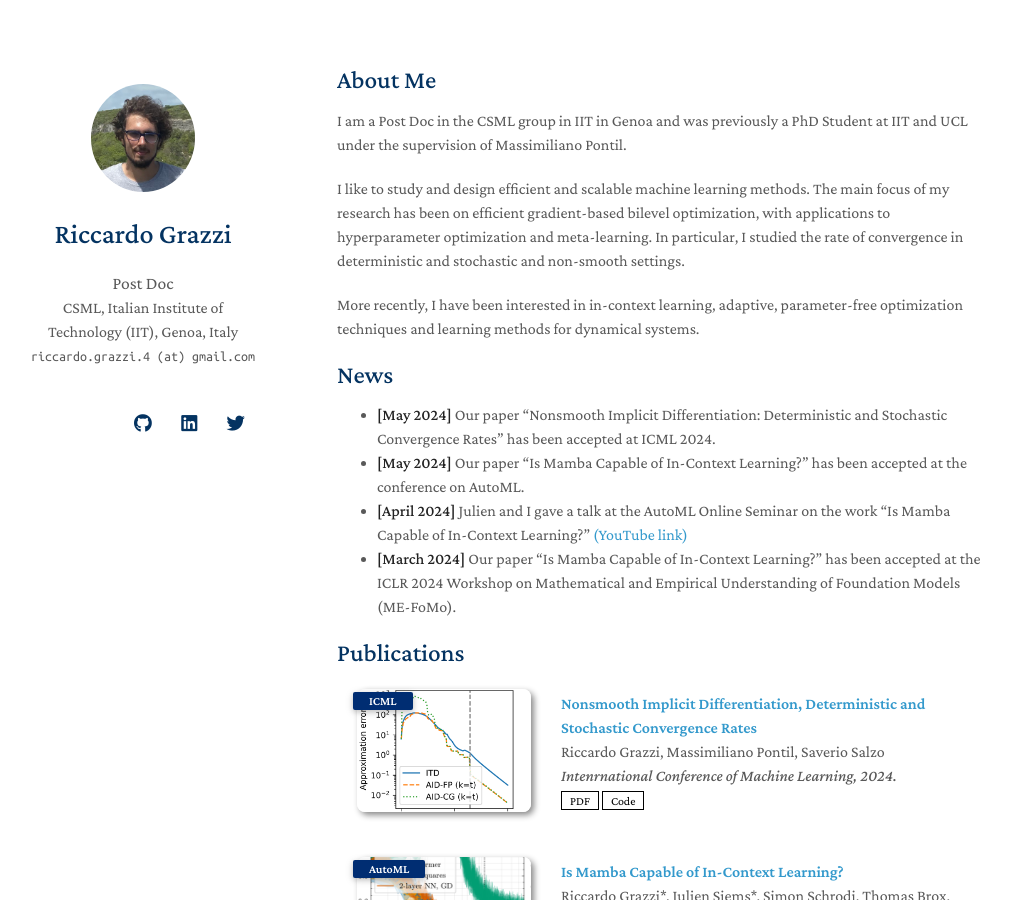
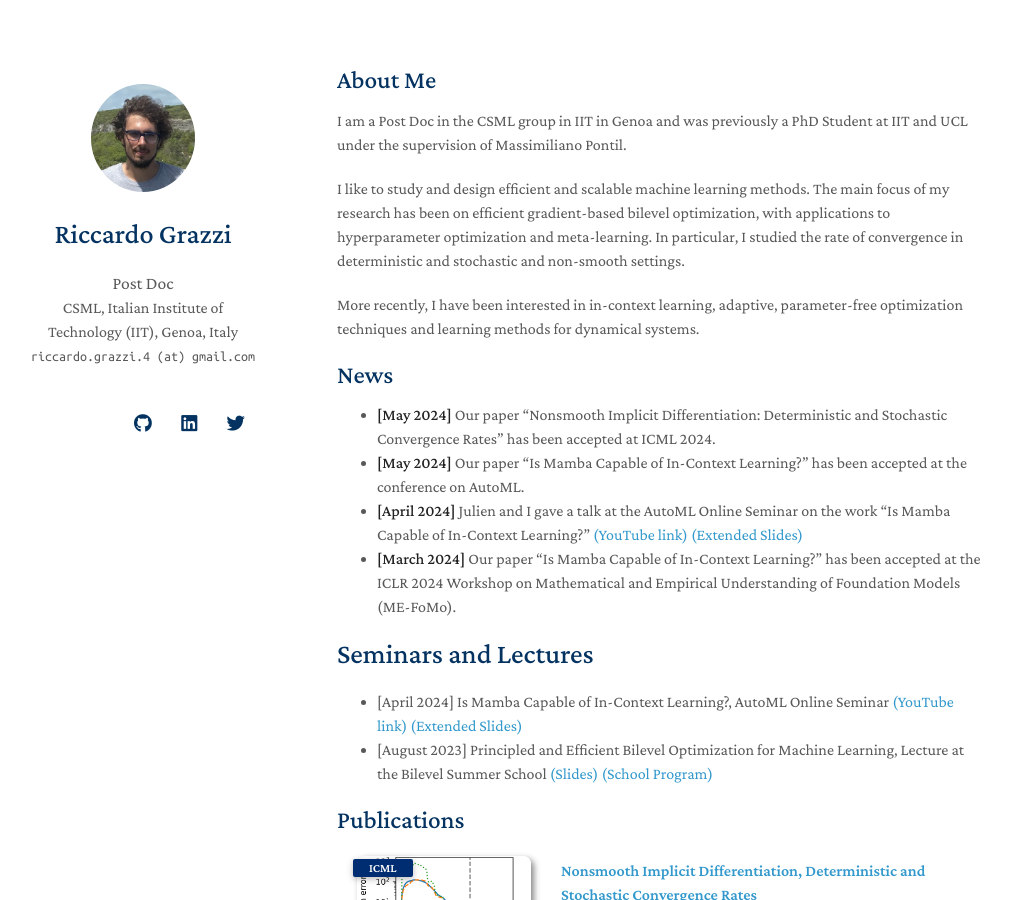
Before and after one commit to prolearner/riccardograzzi.github.io, a Jekyll site: the page built from index.md, in a window 1280 px wide and 900 px high. Shown: the whole window, without its empty margins (133-1144 px from the left). Built offline with Jekyll 4.4.1, drawn with Linux system fonts in a browser that asks for light colours; nearby versions of some CDN libraries; a style sheet for code colours, icons or effects is not loaded; our own code applies the rules of GitHub Pages for plain Markdown files.

Commit message:
added Seminars and Lectures

```diff
--- a/index.md
+++ b/index.md
@@ -20,8 +20,12 @@ More recently, I have been interested in in-context learning, adaptive, paramete
 
 - **[May 2024]** Our paper “Nonsmooth Implicit Differentiation: Deterministic and Stochastic Convergence Rates” has been accepted at ICML 2024.
 - **[May 2024]** Our paper “Is Mamba Capable of In-Context Learning?” has been accepted at the conference on AutoML.
-- **[April 2024]** Julien and I gave a talk at the AutoML Online Seminar on the work "Is Mamba Capable of In-Context Learning?" [(YouTube link)](https://www.youtube.com/watch?v=q5-RPiBP2Bs)
+- **[April 2024]** Julien and I gave a talk at the AutoML Online Seminar on the work "Is Mamba Capable of In-Context Learning?" [(YouTube link)](https://www.youtube.com/watch?v=q5-RPiBP2Bs) [(Extended Slides)](https://docs.google.com/presentation/d/e/2PACX-1vSU577DacRC1VDjMmqmY_JMiATDxc3JRPSgDzrM_QDqf3ZjE64IXcXvBAmHm14TAQXbCtptFsSkokFz/pub?start=false&loop=false&delayms=3000&slide=id.p)
 - **[March 2024]** Our paper “Is Mamba Capable of In-Context Learning?” has been accepted at the ICLR 2024 Workshop on Mathematical and Empirical Understanding of Foundation Models (ME-FoMo).
+
+# Seminars and Lectures
+- [April 2024] Is Mamba Capable of In-Context Learning?, AutoML Online Seminar [(YouTube link)](https://www.youtube.com/watch?v=q5-RPiBP2Bs) [(Extended Slides)](https://docs.google.com/presentation/d/e/2PACX-1vSU577DacRC1VDjMmqmY_JMiATDxc3JRPSgDzrM_QDqf3ZjE64IXcXvBAmHm14TAQXbCtptFsSkokFz/pub?start=false&loop=false&delayms=3000&slide=id.p)
+- [August 2023]  Principled and Efficient Bilevel Optimization for Machine Learning, Lecture at the Bilevel Summer School [(Slides)](assets/files/Bilevel_Summer_School.pdf) [(School Program)](https://www.bilevelconference2023.org/school-program)
 
 
 {% include_relative _includes/publications.md %}
```
Also changed, not shown: 1 other file.
